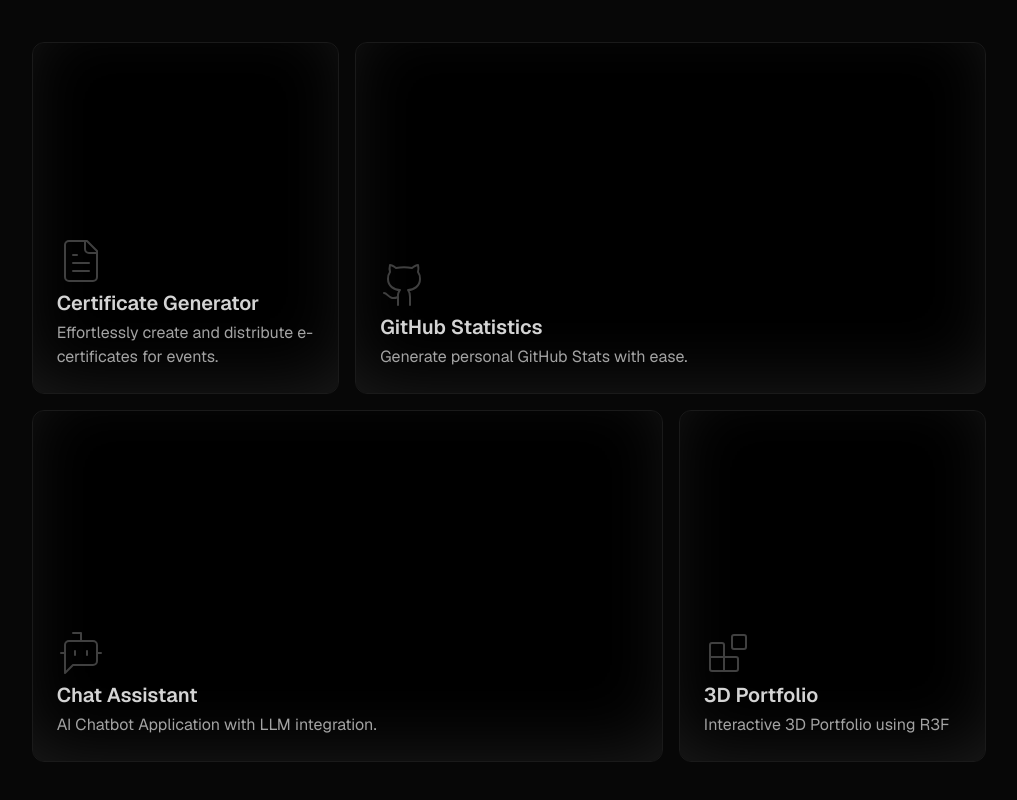
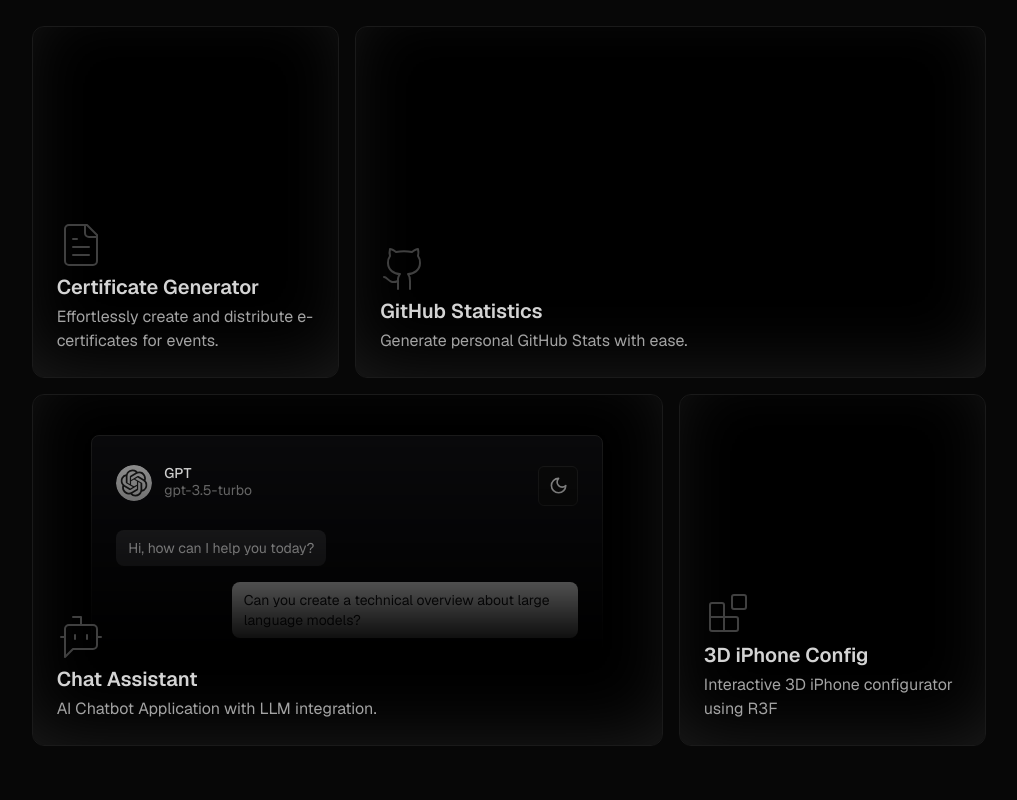
Before and after one commit to hyamero/portfolio, a Next.js app: page / in a window 1280 px wide. Shown: the part 3440-4240 px from the top of the page, without its empty margins (131-1148 px from the left). Built offline with nearby package versions, Linux system fonts and the light colour scheme.

Commit message:
feat: chatbot project preview showcase

```diff
--- a/src/components/icons.tsx
+++ b/src/components/icons.tsx
@@ -1,6 +1,17 @@
 type IconProps = React.HTMLAttributes<SVGElement>;
 
 export const Icons = {
+  openai: (props: IconProps) => (
+    <svg
+      width="100"
+      height="100"
+      viewBox="0 0 24 24"
+      xmlns="http://www.w3.org/2000/svg"
+      {...props}
+    >
+      <path d="M22.2819 9.8211a5.9847 5.9847 0 0 0-.5157-4.9108 6.0462 6.0462 0 0 0-6.5098-2.9A6.0651 6.0651 0 0 0 4.9807 4.1818a5.9847 5.9847 0 0 0-3.9977 2.9 6.0462 6.0462 0 0 0 .7427 7.0966 5.98 5.98 0 0 0 .511 4.9107 6.051 6.051 0 0 0 6.5146 2.9001A5.9847 5.9847 0 0 0 13.2599 24a6.0557 6.0557 0 0 0 5.7718-4.2058 5.9894 5.9894 0 0 0 3.9977-2.9001 6.0557 6.0557 0 0 0-.7475-7.0729zm-9.022 12.6081a4.4755 4.4755 0 0 1-2.8764-1.0408l.1419-.0804 4.7783-2.7582a.7948.7948 0 0 0 .3927-.6813v-6.7369l2.02 1.1686a.071.071 0 0 1 .038.052v5.5826a4.504 4.504 0 0 1-4.4945 4.4944zm-9.6607-4.1254a4.4708 4.4708 0 0 1-.5346-3.0137l.142.0852 4.783 2.7582a.7712.7712 0 0 0 .7806 0l5.8428-3.3685v2.3324a.0804.0804 0 0 1-.0332.0615L9.74 19.9502a4.4992 4.4992 0 0 1-6.1408-1.6464zM2.3408 7.8956a4.485 4.485 0 0 1 2.3655-1.9728V11.6a.7664.7664 0 0 0 .3879.6765l5.8144 3.3543-2.0201 1.1685a.0757.0757 0 0 1-.071 0l-4.8303-2.7865A4.504 4.504 0 0 1 2.3408 7.872zm16.5963 3.8558L13.1038 8.364 15.1192 7.2a.0757.0757 0 0 1 .071 0l4.8303 2.7913a4.4944 4.4944 0 0 1-.6765 8.1042v-5.6772a.79.79 0 0 0-.407-.667zm2.0107-3.0231l-.142-.0852-4.7735-2.7818a.7759.7759 0 0 0-.7854 0L9.409 9.2297V6.8974a.0662.0662 0 0 1 .0284-.0615l4.8303-2.7866a4.4992 4.4992 0 0 1 6.6802 4.66zM8.3065 12.863l-2.02-1.1638a.0804.0804 0 0 1-.038-.0567V6.0742a4.4992 4.4992 0 0 1 7.3757-3.4537l-.142.0805L8.704 5.459a.7948.7948 0 0 0-.3927.6813zm1.0976-2.3654l2.602-1.4998 2.6069 1.4998v2.9994l-2.5974 1.4997-2.6067-1.4997Z" />
+    </svg>
+  ),
   gmail: () => (
     <svg
       xmlns="http://www.w3.org/2000/svg"
--- a/src/components/magicui/bento-grid.tsx
+++ b/src/components/magicui/bento-grid.tsx
@@ -1,7 +1,8 @@
+import Link from "next/link";
+import { cn } from "@/lib/utils";
+import { ReactNode } from "react";
+import { ArrowRightIcon } from "lucide-react";
 import { Button } from "@/components/ui/button";
-import { cn } from "@/lib/utils";
-import { ArrowRightIcon } from "lucide-react";
-import { ReactNode } from "react";
 
 const BentoGrid = ({
   children,
@@ -36,7 +37,7 @@
   background?: ReactNode;
   Icon?: any;
   description?: string;
-  href?: string;
+  href: string;
   cta?: string;
 }) => (
   <div
@@ -73,10 +74,10 @@
           size="sm"
           className="pointer-events-auto"
         >
-          <a href={href}>
+          <Link href={href} target="_blank" rel="noopener noreferrer">
             {cta}
             <ArrowRightIcon className="ml-2 h-4 w-4" />
-          </a>
+          </Link>
         </Button>
       )}
     </div>
--- a/src/components/sections/os-showcase.tsx
+++ b/src/components/sections/os-showcase.tsx
@@ -5,6 +5,7 @@
   FileTextIcon,
   Github,
 } from "lucide-react";
+import { CardsChat } from "./tools/chat";
 
 const features = [
   {
@@ -30,15 +31,19 @@
     Icon: BotMessageSquare,
     name: "Chat Assistant",
     description: "AI Chatbot Application with LLM integration.",
-    href: "/",
-    cta: "Learn more",
+    href: "https://github.com/hyamero/chatbot",
+    cta: "View Repository",
     className: "col-span-3 lg:col-span-2",
-    background: <div className="size-full"></div>,
+    background: (
+      <div className="absolute inset-7 mx-auto [mask-image:linear-gradient(to_top,transparent_20%,#000_100%)] lg:inset-10">
+        <CardsChat />
+      </div>
+    ),
   },
   {
     Icon: BlocksIcon,
-    name: "3D Portfolio",
-    description: "Interactive 3D Portfolio using R3F",
+    name: "3D iPhone Config",
+    description: "Interactive 3D iPhone configurator using R3F",
     href: "/",
     cta: "Learn more",
     className: "col-span-3 lg:col-span-1",
@@ -49,9 +54,8 @@
 export default function OSShowcase() {
   return (
     <section id="tools" className="container relative z-10 mx-auto xl:w-5/6">
-      <h2 className="mx-auto mb-20 text-center text-[clamp(1.7rem,7vw,5rem)] font-medium leading-[1.1] tracking-[-0.07em]">
-        Building tools for the <br />
-        open-source community
+      <h2 className="mx-auto mb-20 text-center text-[clamp(1.7rem,7vw,5rem)] font-medium leading-[1] tracking-[-0.07em]">
+        Building Tools <br /> for the Community
       </h2>
 
       <BentoGrid>
--- /dev/null
+++ b/src/components/sections/tools/chat.tsx
@@ -0,0 +1,64 @@
+import * as React from "react";
+import { cn } from "@/lib/utils";
+import { Card, CardContent, CardHeader } from "@/components/ui/card";
+import { Avatar, AvatarFallback } from "@/components/ui/avatar";
+import { Icons } from "@/components/icons";
+import { Button } from "@/components/ui/button";
+import { Moon } from "lucide-react";
+
+export function CardsChat() {
+  const messages = [
+    {
+      role: "agent",
+      content: "Hi, how can I help you today?",
+    },
+    {
+      role: "user",
+      content:
+        "Can you create a technical overview about large language models?",
+    },
+  ];
+
+  return (
+    <Card className="mx-auto w-full max-w-lg">
+      <CardHeader className="flex flex-row items-center justify-between">
+        <div className="flex items-center space-x-3">
+          <Avatar className="size-9">
+            <AvatarFallback className="bg-neutral-400">
+              <Icons.openai className="scale-75 opacity-85" />
+            </AvatarFallback>
+          </Avatar>
+          <div>
+            <p className="text-sm font-medium leading-none">GPT</p>
+            <p className="text-sm text-muted-foreground">gpt-3.5-turbo</p>
+          </div>
+        </div>
+        <Button
+          variant="outline"
+          size="icon"
+          className="border-border bg-neutral-950 hover:bg-neutral-900"
+        >
+          <Moon className="absolute size-[1.2rem] text-neutral-400" />
+          <span className="sr-only">Toggle theme</span>
+        </Button>
+      </CardHeader>
+      <CardContent>
+        <div className="space-y-4">
+          {messages.map((message, index) => (
+            <div
+              key={index}
+              className={cn(
+                "flex w-max max-w-[75%] flex-col gap-2 rounded-lg px-3 py-2 text-sm",
+                message.role === "user"
+                  ? "ml-auto bg-primary text-primary-foreground"
+                  : "bg-muted",
+              )}
+            >
+              {message.content}
+            </div>
+          ))}
+        </div>
+      </CardContent>
+    </Card>
+  );
+}
```
